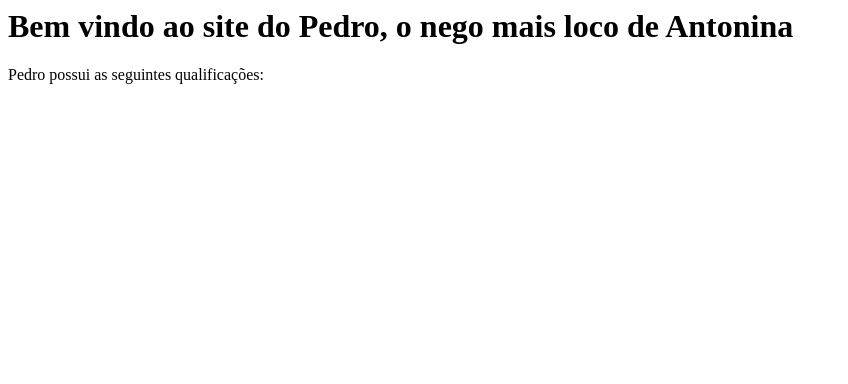
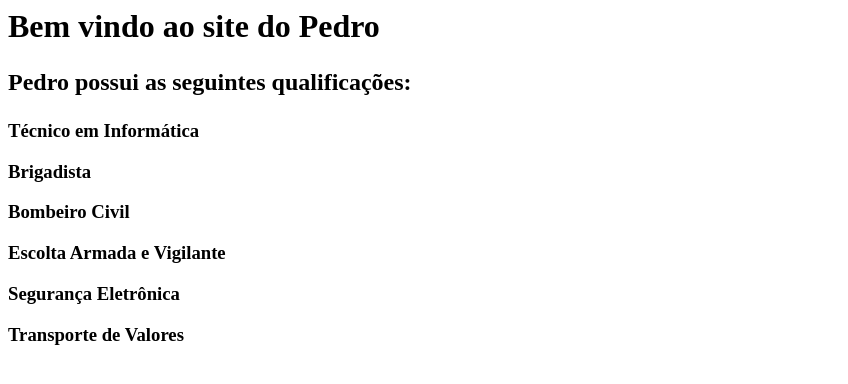
Before and after one commit to Brunodro1/testes_href, a plain HTML site: page index.html in a window 1280 px wide. Shown: the whole page, without its empty margins (0-848 px from the left). Drawn offline with Linux system fonts and the light colour scheme.

Commit message:
teste add info

```diff
--- a/index.html
+++ b/index.html
@@ -1,9 +1,14 @@
 <html>
 <title> Pedro, o Negão </title>
 <body>
-<h1> Bem vindo ao site do Pedro, o nego mais loco de Antonina</h1>
-<p>Pedro possui as seguintes qualificações:</p>
-
+<h1> Bem vindo ao site do Pedro</h1>
+<h2><p>Pedro possui as seguintes qualificações:</p></h2>
+<h3><p>Técnico em Informática</p></h3>
+<h3><p>Brigadista</p></h3>
+<h3><p>Bombeiro Civil</p></h3>
+<h3><p>Escolta Armada e Vigilante</p></h3>
+<h3><p>Segurança Eletrônica</p></h3>
+<h3><p>Transporte de Valores</p></h3>
 </body>
 
 
```
